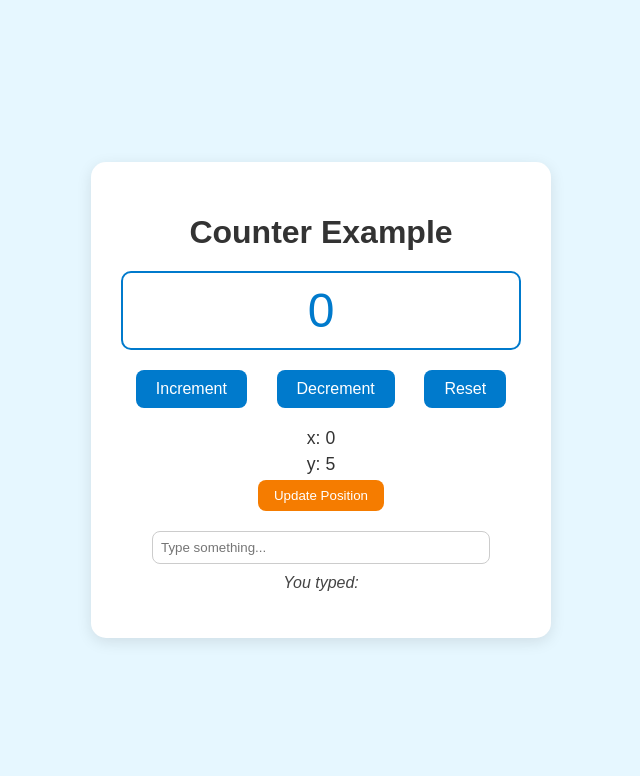
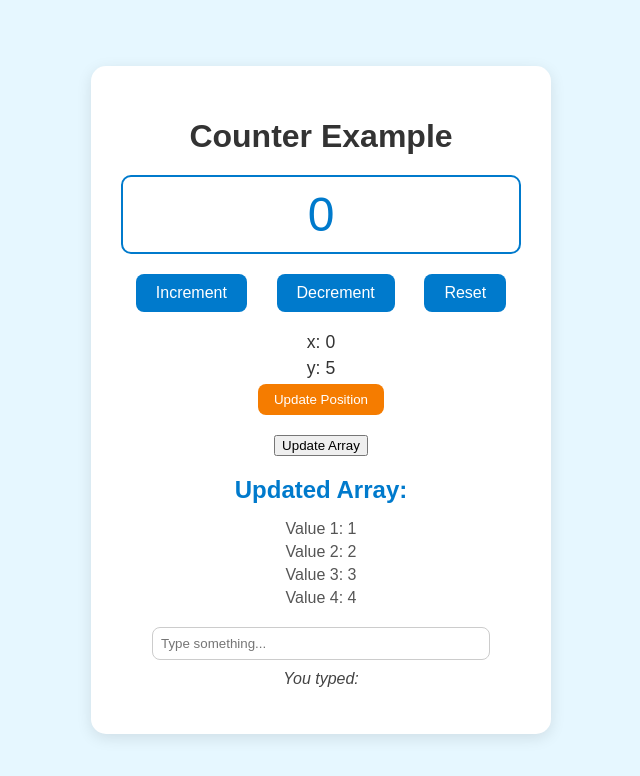
Before and after one commit to RensithUdara/react_state, a React (Create React App) app: page / in a window 1280 px wide. Shown: the top 776 px of the page, without its empty margins (319-959 px from the left). Built offline with nearby package versions, Linux system fonts and the light colour scheme.

Commit message:
using arrays in state

```diff
--- a/src/App.css
+++ b/src/App.css
@@ -101,3 +101,23 @@ input[type="text"]:focus {
   margin-top: 10px;
   font-style: italic;
 }
+
+.array-display {
+  margin-top: 20px;
+}
+
+.array-display h2 {
+  color: #007acc;
+  margin-bottom: 10px;
+}
+
+.array-display ul {
+  list-style-type: none;
+  padding: 0;
+}
+
+.array-display li {
+  margin: 5px 0;
+  font-size: 1rem;
+  color: #555;
+}
--- a/src/App.js
+++ b/src/App.js
@@ -8,6 +8,7 @@ function App() {
     x: 0,
     y: 5,
   });
+  const [numbers, setNumbers] = useState([1, 2, 3, 4]);
 
   const handleIncrement = () => {
     setCount(count + 1);
@@ -32,6 +33,13 @@ function App() {
     }));
   };
 
+  const handleIArray = () => {
+    const arr = numbers.map((num) => {
+      return num * 2;
+    });
+    setNumbers(arr);
+  };
+
   return (
     <div className="app-container">
       <h1>Counter Example</h1>
@@ -45,6 +53,17 @@ function App() {
         <p>x: {position.x}</p>
         <p>y: {position.y}</p>
         <button onClick={handlePosition}>Update Position</button>
+      </div>
+      <div>
+        <button onClick={handleIArray}>Update Array</button>
+      </div>
+      <div className="array-display">
+        <h2>Updated Array:</h2>
+        <ul>
+          {numbers.map((num, index) => (
+            <li key={index}>Value {index + 1}: {num}</li>
+          ))}
+        </ul>
       </div>
       <div className="input-section">
         <input
```
